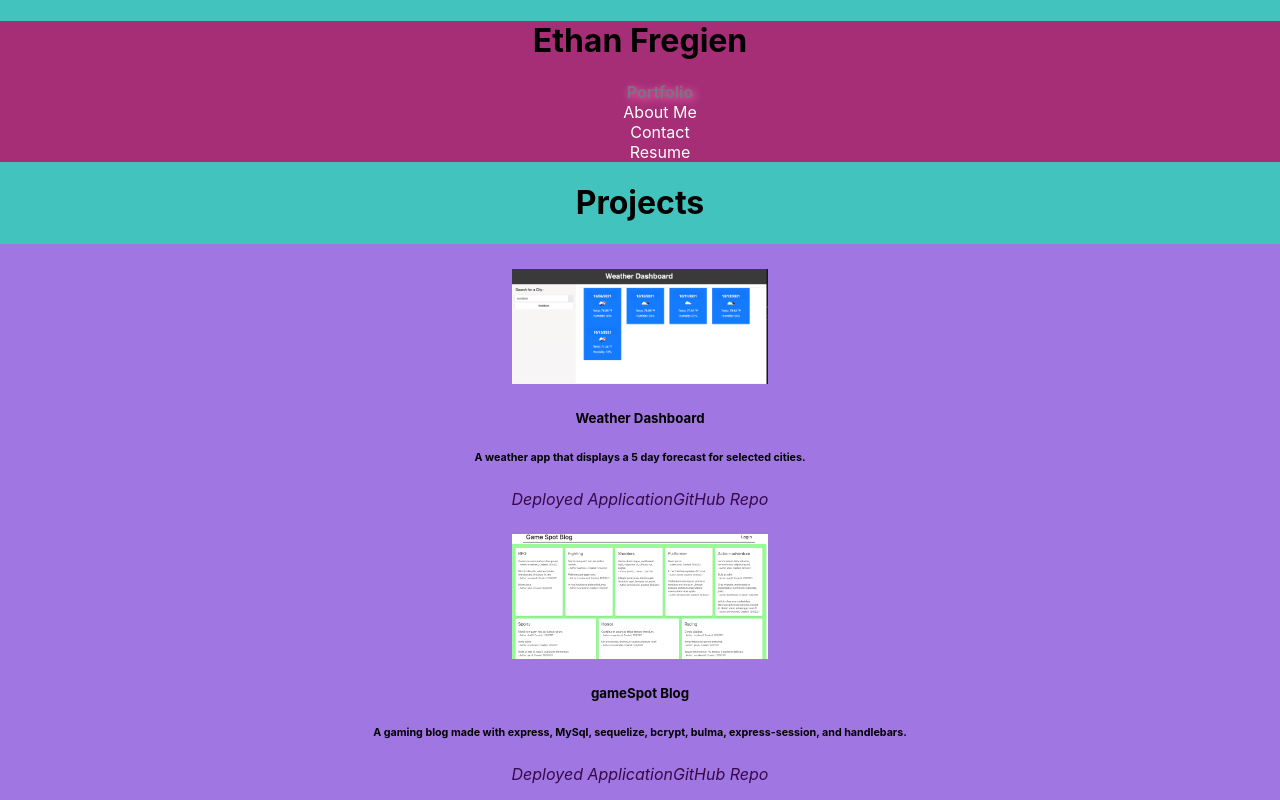
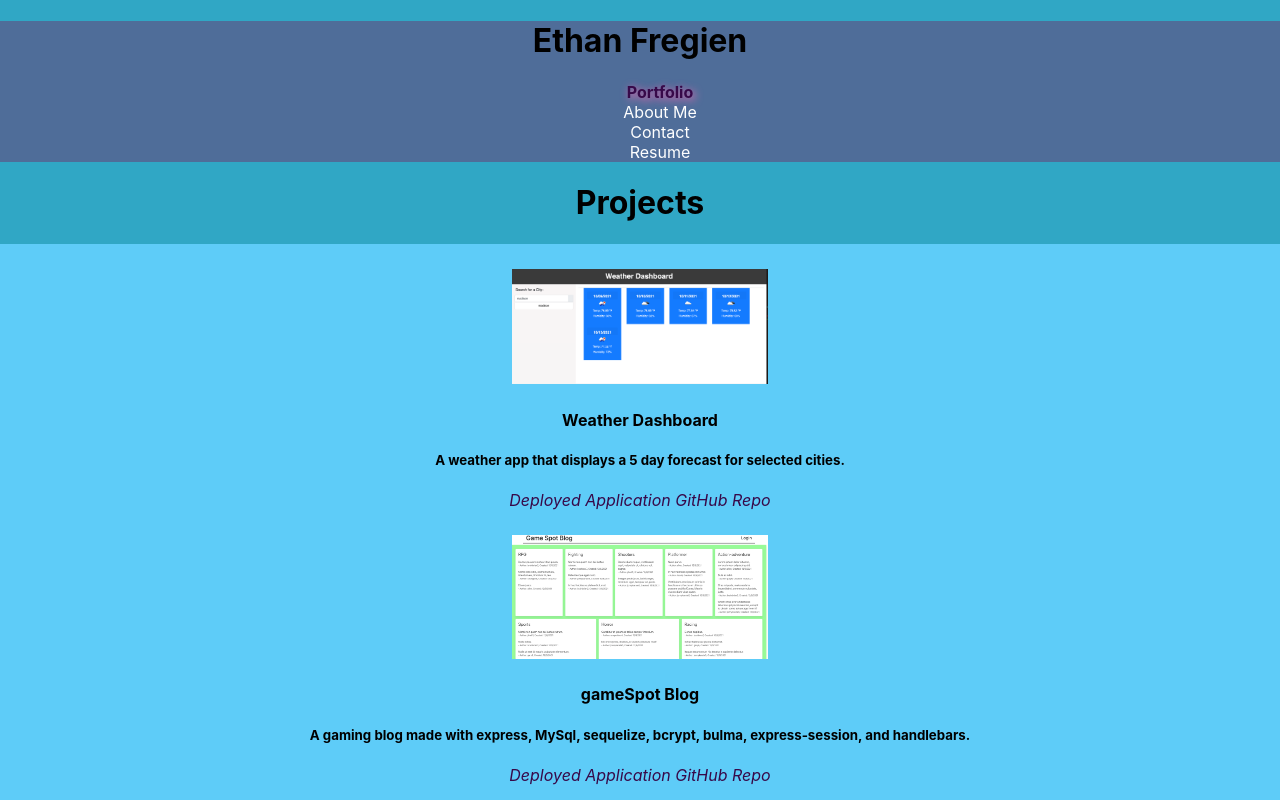
Before and after one commit to ethanfregien2233/React-portfolio, a React (Create React App) app: page /projects in a window 1280 px wide. Shown: the top 800 px of the page. Built offline with nearby package versions, Linux system fonts and the light colour scheme.

Commit message:
more styling

```diff
--- a/package.json
+++ b/package.json
@@ -9,7 +9,7 @@
     "@testing-library/user-event": "^13.5.0",
     "react": "^17.0.2",
     "react-dom": "^17.0.2",
-    "react-router-dom": "^6.2.1",
+    "react-router-dom": "^5.0.1",
     "react-scripts": "5.0.0",
     "web-vitals": "^2.1.4"
   },
--- a/src/App.css
+++ b/src/App.css
@@ -14,7 +14,7 @@
 }
 
 .App-header {
-  background-color: #282c34;
+  background-color: #2d4677;
   min-height: 100vh;
   display: flex;
   flex-direction: column;
@@ -25,7 +25,7 @@
 }
 
 .App-link {
-  color: #61dafb;
+  color: #216072;
 }
 
 @keyframes App-logo-spin {
@@ -37,12 +37,12 @@
   }
 }
 
-header {
-  background-color: rgb(165, 46, 118) ;
+body {
+  background-color: rgb(48, 167, 197);
 }
 
-body {
-  background-color: rgb(67, 195, 189);
+header {
+  background-color: rgb(79, 109, 153) ;
 }
 
 a {
@@ -50,16 +50,16 @@ a {
   color: white;
 }
 
+.active {
+  color: rgb(55, 9, 73);
+  font-weight: bold;
+  text-shadow: 2px 2px 8px hotpink;
+}
+
 .card {
-  background-color: rgb(159, 118, 226);
+  background-color: rgb(94, 204, 248);
   border: black;
   padding-top: 25px;
-}
-
-.active {
-  color: rgb(127, 113, 133);
-  font-weight: bold;
-  text-shadow: 2px 2px 8px hotpink;
 }
 
 .card-link {
@@ -69,8 +69,8 @@ a {
 
 a:hover {
   font-weight: bold;
-  color:rgb(198, 101, 236);
-  text-shadow: 2px 2px 8px rgb(70, 55, 63);
+  color:rgb(55, 9, 73);
+  text-shadow: 2px 2px 8px hotpink;
 }
 
 li {
@@ -81,17 +81,17 @@ img {
   max-width: 20%;
 }
 
-footer {
-  background-color: rgb(165, 46, 118) ;
-  border-top: 2px rgb(55, 9, 73);
-}
-
 section p {
   text-align: center;
 }
 
 .resume {
-  color:rgb(82, 65, 110);
+  color:rgb(34, 157, 214);
   font-weight: bold;
   font-size:large;
 }
+
+footer {
+  background-color: rgb(79, 109, 153);
+  border-top: 2px rgb(55, 9, 73);
+}
--- a/src/App.js
+++ b/src/App.js
@@ -6,7 +6,7 @@ import Projects from './components/projects';
 import Contact from './components/contact';
 import Resume from './components/resume';
 import './App.css';
-import { BrowserRouter as Router, Routes, Route } from 'react-router-dom';
+import { BrowserRouter as Router, Switch, Route } from 'react-router-dom';
 
 
 function App() {
@@ -14,23 +14,23 @@ function App() {
     <div className="App">
       <Router>
         <Header />
-        <Routes>
+        <Switch>
           <Route
-            path="/projects" element={<Projects />}
+            exact path="/projects" component={Projects}
           />
           <Route
-            path="/about" element={<About />}
+            exact path="/about" component={About}
           />
           <Route
-            path="/contact" element={<Contact />}
+            exact path="/contact" component={Contact}
           />
           <Route
-            path="/resume" element={<Resume />}
+            exact path="/resume" component={Resume}
           />
           <Route
           component={About}
           />
-        </Routes>
+        </Switch>
         <Footer />
       </Router>
     </div>
--- a/src/components/Card/index.js
+++ b/src/components/Card/index.js
@@ -8,14 +8,15 @@ function Card(props) {
         </div>
         <div className="card-body">
 
-            <h5 className='card-title'>
-                {props.name}
+            <h4 className='card-title'>
+                <strong>{props.name}</strong>
+            </h4>
+            <h5 className='card-text'>
+                {props.description}
             </h5>
-            <h6 className='card-text'>
-                {props.description}
-            </h6>
-            <a className='card-link' href={props.url}>Deployed Application</a>
-            <a className='card-link' href={props.github}>GitHub Repo</a>
+            <a className='card-link' href={props.url}>Deployed Application   </a>
+
+            <a className='card-link' href={props.github}> GitHub Repo</a>
         </div>
     </div>
   );
```
Also changed, not shown: 2 other files (tests, documents, lock files or other folders).
